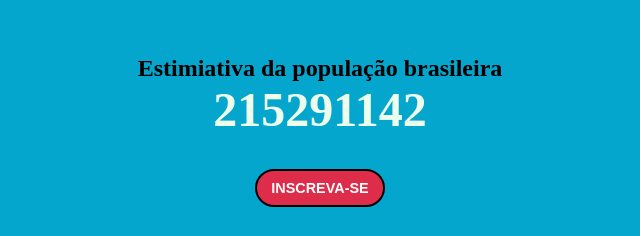
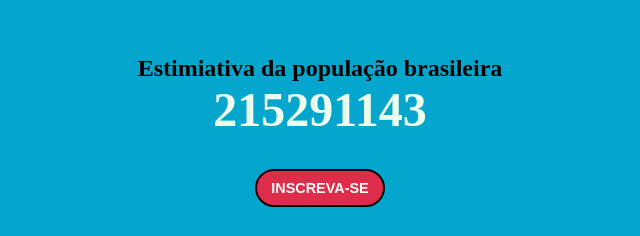
Before and after one commit to GCison/proj-br, a plain HTML site: page index.html in a window 1280 px wide. Shown: the part 236-472 px from the top of the page, 320-960 px from the left. Drawn offline with Linux system fonts and the light colour scheme.

Commit message:
atualiza projecao

```diff
--- a/index.html
+++ b/index.html
@@ -9,7 +9,7 @@
     <body>
         <div class="page-content">
             <h2>Estimiativa da população brasileira</h2>
-            <h1 id="value">215291142</h1>
+            <h1 id="value">215291143</h1>
 
             <div class="page-button">
                 <button type="button" class="btn btn-pink">Inscreva-se</button>
```
